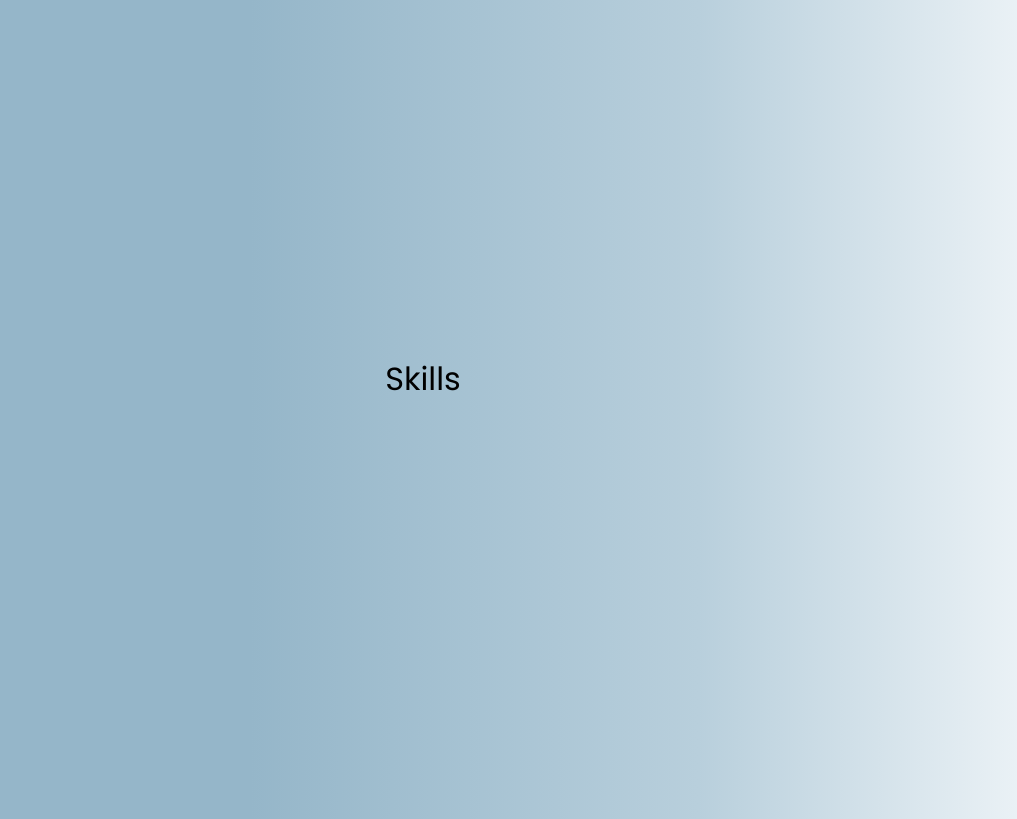
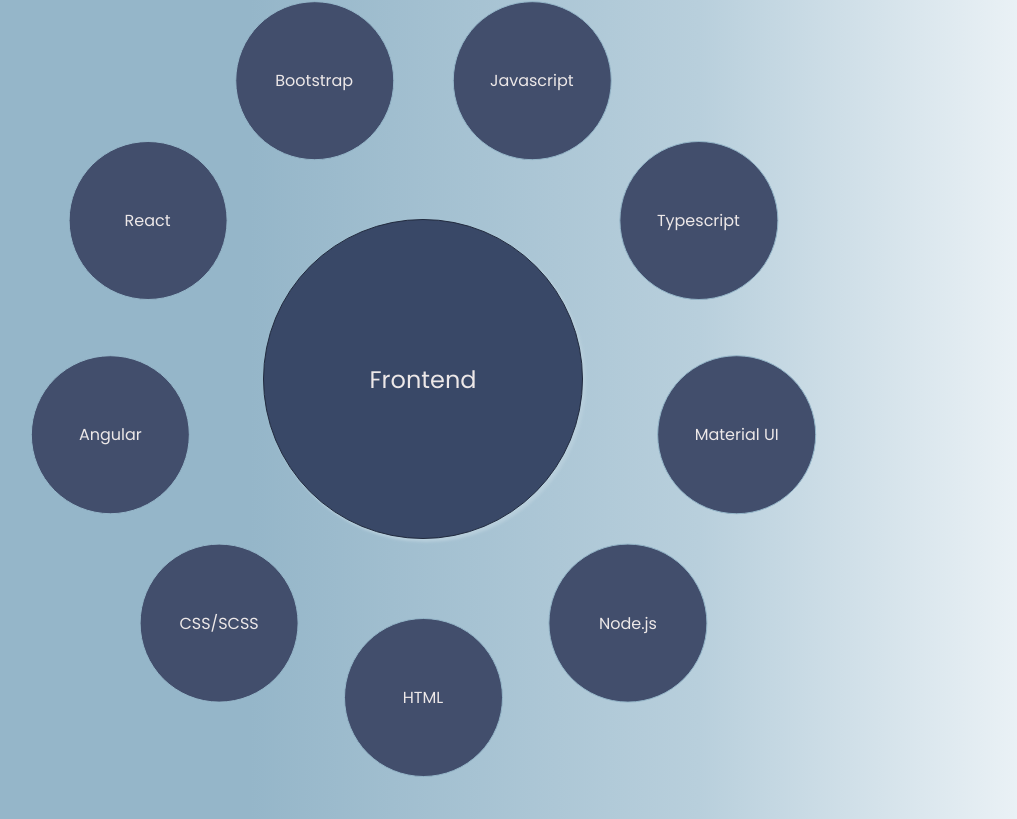
Before and after one commit to Matthew-Tolentino/app-lmt, a React (Create React App) app: page / in a window 1280 px wide. Shown: the part 881-1700 px from the top of the page, without its empty margins (217-1234 px from the left). Built offline with nearby package versions, Linux system fonts and the light colour scheme.

Commit message:
Add skill Orb

```diff
--- a/src/App.tsx
+++ b/src/App.tsx
@@ -4,13 +4,14 @@ import './App.scss';
 import './styles.scss';
 import Menu from './components/Menu/Menu';
 import About from './components/About/About';
+import Skills from './components/Skills/Skills';
 
 function App() {
   return (
     <div className="App">
       <Menu />
       <section id="About"><About /></section>
-      <section id="Skills">Skills</section>
+      <section id="Skills"><Skills /></section>
       <section id="Projects">Projects</section>
       <section id="Resume">Resume/CV</ section>
       <section id="Contact">Contact</ section>
--- a/src/components/Menu/Menu.tsx
+++ b/src/components/Menu/Menu.tsx
@@ -31,7 +31,7 @@ function Menu() {
                 {item}
               </Link>
             </li>
-          )
+          );
         })}
       </ul>
     </header>
--- /dev/null
+++ b/src/components/Skills/Skills.scss
@@ -0,0 +1,8 @@
+.skill-grid {
+  width: 100%;
+  height: 100%;
+  display: grid;
+  grid-template-columns: 1fr;
+  grid-template-rows: 1fr;
+  place-items: center;
+}
--- /dev/null
+++ b/src/components/Skills/Skills.tsx
@@ -0,0 +1,13 @@
+import React, { useState } from 'react';
+import SkillOrb from '../../shared/components/SkillOrb/SkillOrb';
+import './Skills.scss';
+
+function Skills() {
+  return (
+    <div className='skill-grid'>
+      <SkillOrb />
+    </div>
+  );
+}
+
+export default Skills;
--- /dev/null
+++ b/src/shared/components/SkillOrb/SkillOrb.scss
@@ -0,0 +1,39 @@
+@import '../../../styles.scss';
+
+.circle {
+  border: 1px solid $base-color3;
+  border-radius: 50%;
+  display: flex;
+  align-items: center;
+  justify-content: center;
+  // background-color: $primary-color;
+  background-color: $secondary-color;
+  color: $text-color;
+}
+
+.center-orb {
+  @extend .circle;
+  width: 25%;
+  aspect-ratio: 1 /1;
+  font-size: 24px;
+  position: relative;
+  // background-color: $secondary-color;
+  background-color: $primary-color;
+  border-color: $ternary-color;
+  box-shadow: 3px 3px 3px $base-color2;
+}
+
+.outer-orb {
+  @extend .circle;
+  width: 50%;
+  aspect-ratio: 1 / 1;
+  font-size: 16px;
+  position: absolute;
+  transform: rotate(var(--angle)) translate((200%)) rotate(var(--negangle));
+  transition: transform .25s ease-in-out;
+}
+
+.outer-orb:hover {
+  transform: rotate(var(--angle)) translate((200%)) rotate(var(--negangle)) translateY(-10px);
+  box-shadow: 3px 3px 10px $base-color;
+}
--- /dev/null
+++ b/src/shared/components/SkillOrb/SkillOrb.tsx
@@ -0,0 +1,47 @@
+import React, { useState } from 'react';
+import './SkillOrb.scss';
+import { transform } from 'typescript';
+
+function SkillOrb() {
+  let skills = [
+    'HTML',
+    'CSS/SCSS',
+    'Angular',
+    'React',
+    'Bootstrap',
+    'Javascript',
+    'Typescript',
+    'Material UI',
+    'Node.js',
+  ]
+
+  return (
+    <div className="center-orb">
+      Frontend
+      {setChildren(skills)}
+    </div>
+  );
+}
+
+function setChildren(skills: string[]) {
+  let angle = 360 / skills.length;
+  return (
+    skills.map((skill, index) => {
+      let rotAngle = (angle * index) + 90;
+
+      return (
+        <div
+          className="outer-orb"
+          style={{
+            '--angle': `${rotAngle}deg`,
+            '--negangle': `-${rotAngle}deg`
+          } as React.CSSProperties}
+        >
+          {skill}
+        </div>
+      );
+    })
+  );
+}
+
+export default SkillOrb;
--- a/src/styles.scss
+++ b/src/styles.scss
@@ -5,6 +5,7 @@ $base-color3: #95b6c9;
 $primary-color: #394867;
 $secondary-color: #424e6c;
 $ternary-color: #212A3E;
+$text-color: #ede8e8;
 
 // App Breakpoints
 $bp-tablet: 768px;
```
